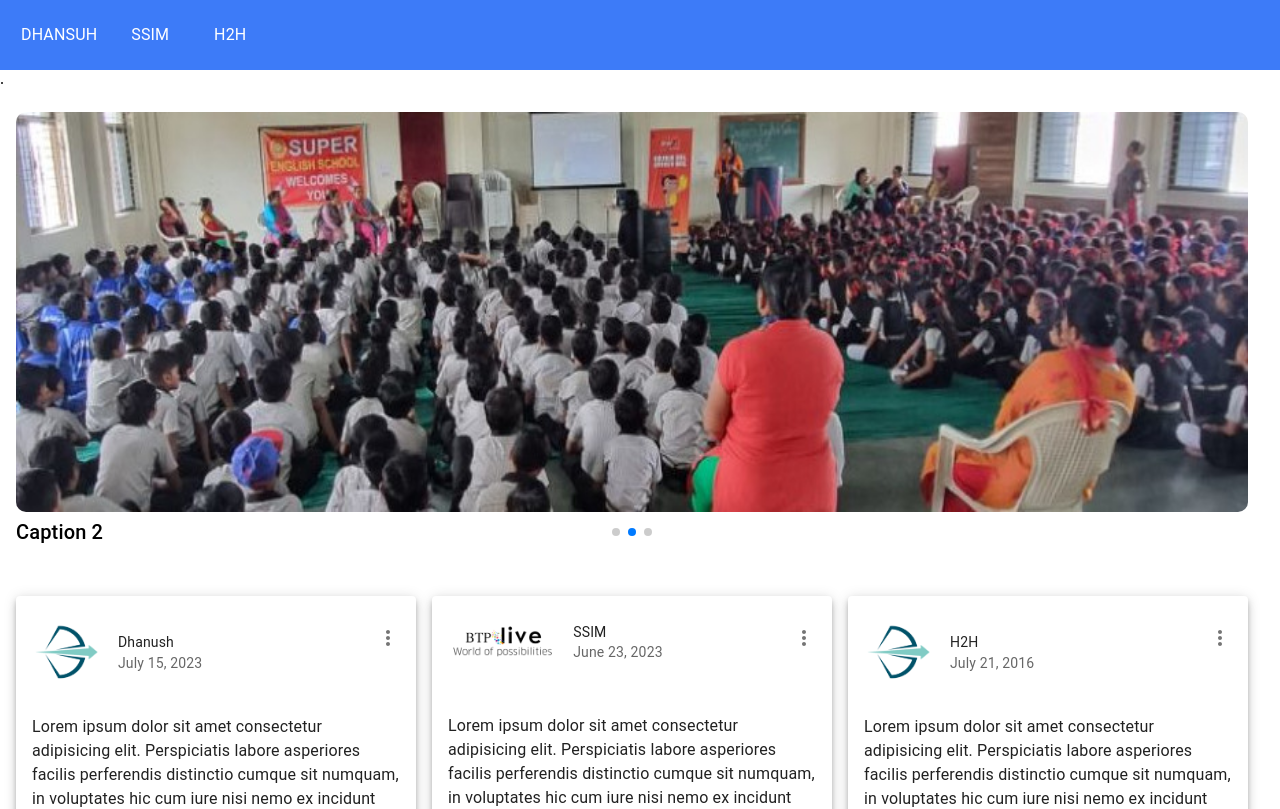
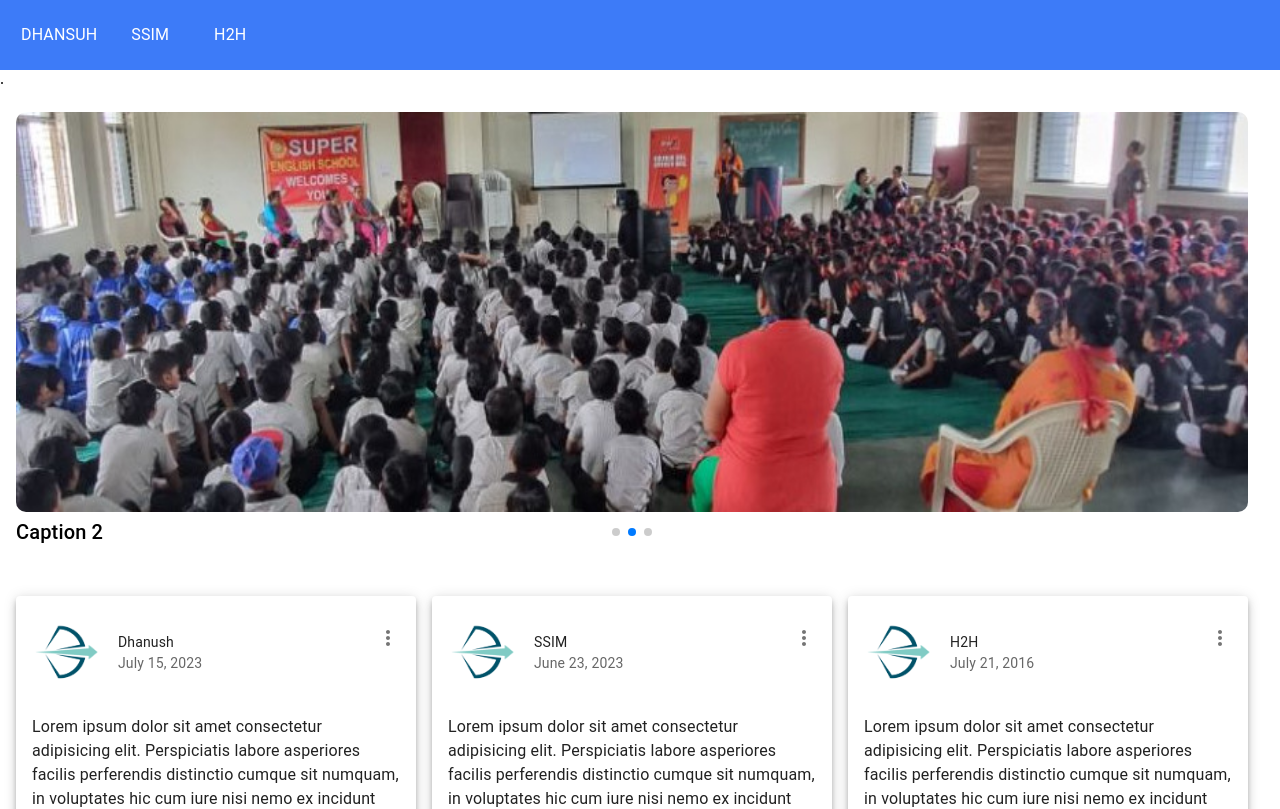
Before and after one commit to 01edie/testRoot01, a React (Create React App) app: page / in a window 1280 px wide. Shown: the top 809 px of the page. Built offline with nearby package versions, Linux system fonts and the light colour scheme.

Commit message:
icon change

```diff
--- a/src/App.tsx
+++ b/src/App.tsx
@@ -94,15 +94,13 @@
               <CardHeader
                 avatar={
                   <img
-                    src="/B2P.png"
-                    style={{ objectFit: "fill", width: "auto", height: "40px" }}
+                    src="/dhanush.png"
+                    style={{ objectFit: "fill", width: "70px", height: "auto" }}
                     alt="img"
                   />
                 }
-                sx={{
-                  mt: "10px",
-                  mb: "20px",
-                }}
+                sx={{ mt: "10px" }}
+
                 action={
                   <IconButton aria-label="settings">
                     <MoreVertIcon />
```
